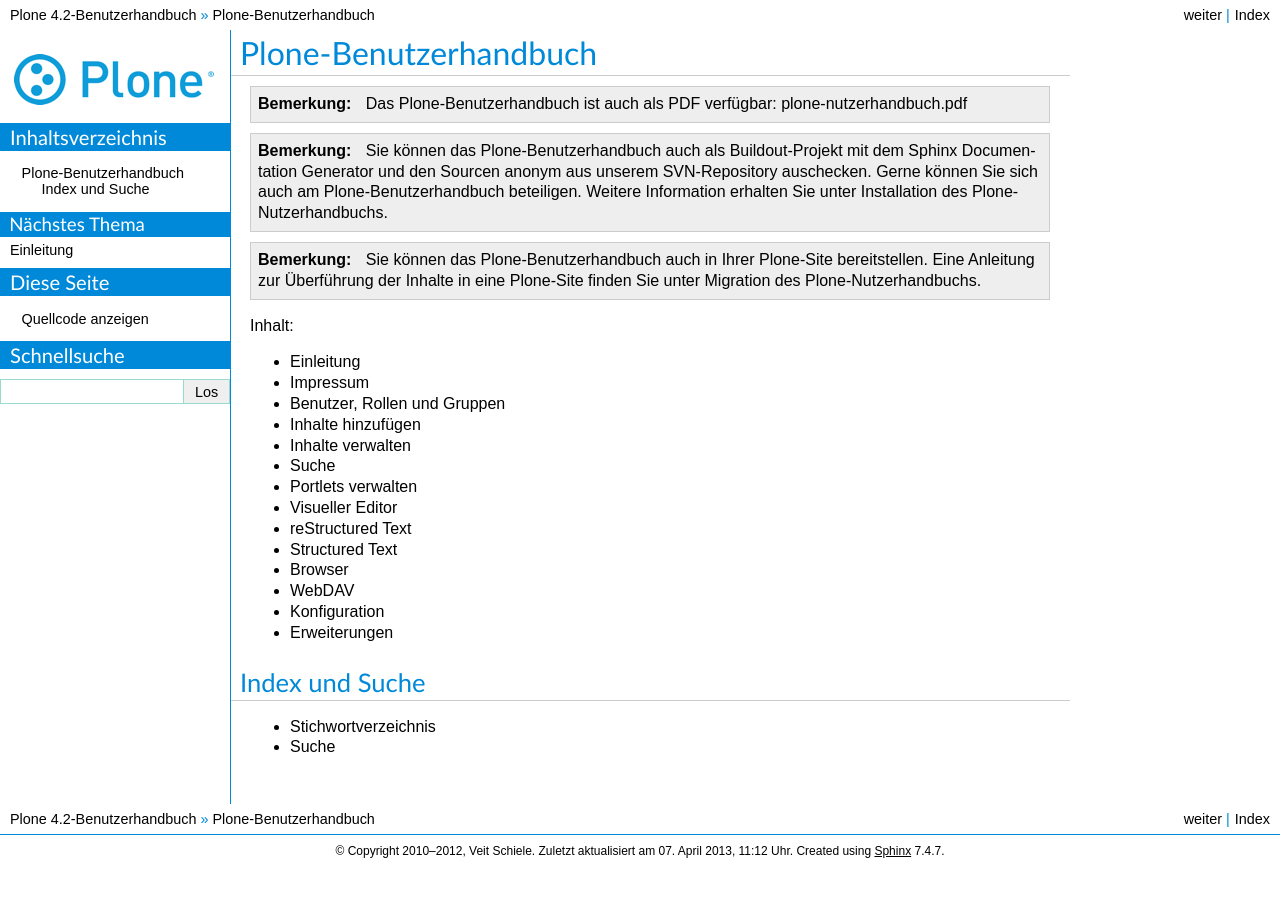
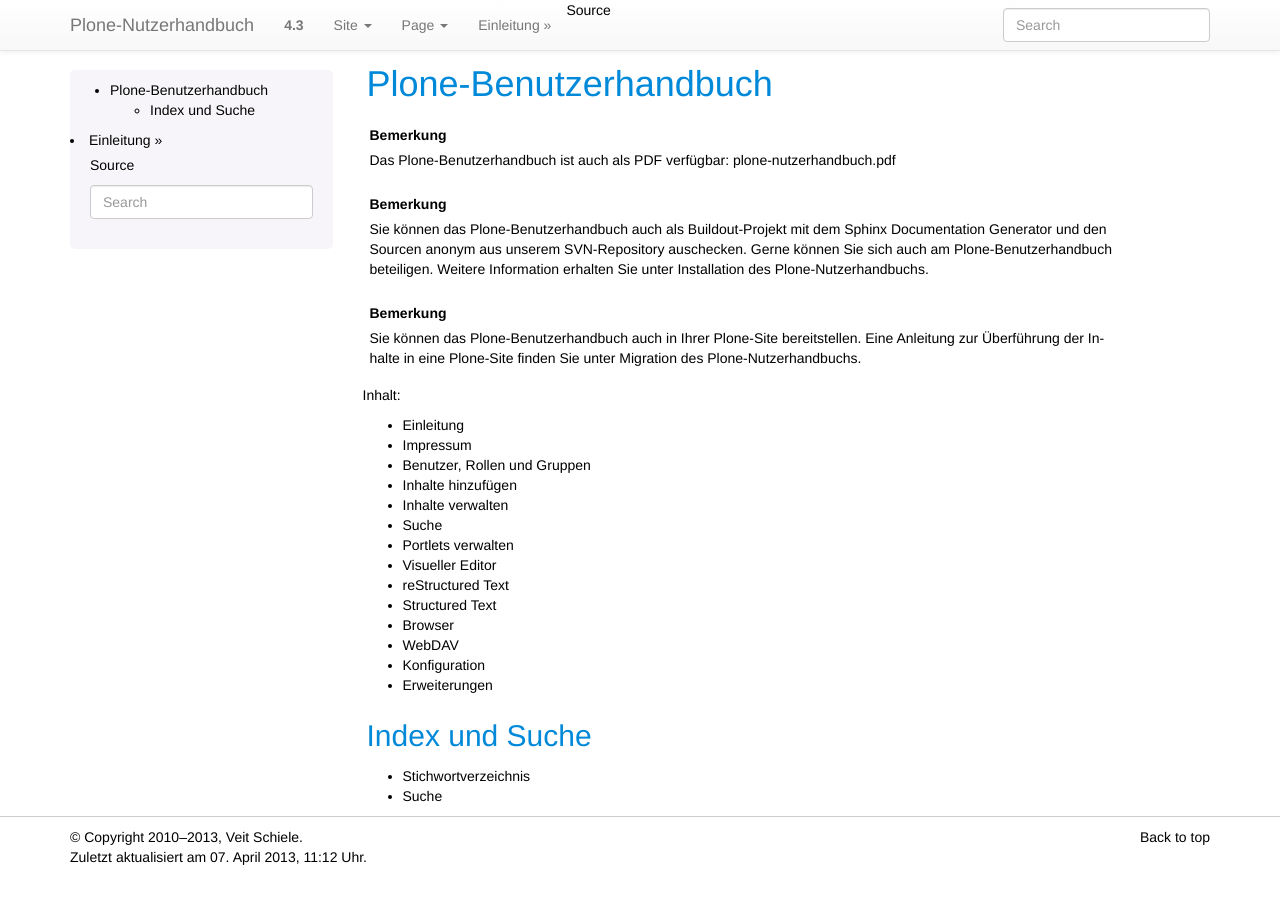
Before and after one commit to veit/plone-nutzerhandbuch, a Sphinx documentation site: the page built from source/index.rst, in a window 1280 px wide. Built offline with Sphinx 7.4.7, drawn with Linux system fonts in a browser that asks for light colours; pages that are not in the unit, such as notebooks, are missing from menus.

Commit message:
Updated to Plone 4.3

```diff
--- a/source/conf.py
+++ b/source/conf.py
@@ -1,6 +1,6 @@
 # -*- coding: utf-8 -*-
 #
-# Plone-Nutzerhandbuch documentation build configuration file, created by
+# Plone-Nutzerhandbuch build configuration file, created by
 # sphinx-quickstart on Mon Sep  6 13:40:49 2010.
 #
 # This file is execfile()d with the current directory set to its containing dir.
@@ -16,9 +16,12 @@
 # If extensions (or modules to document with autodoc) are in another directory,
 # add these directories to sys.path here. If the directory is relative to the
 # documentation root, use os.path.abspath to make it absolute, like shown here.
-#sys.path.append(os.path.abspath('.'))
+#sys.path.insert(0, os.path.abspath('.'))
 
 # -- General configuration -----------------------------------------------------
+
+# If your documentation needs a minimal Sphinx version, state it here.
+#needs_sphinx = '1.0'
 
 # Add any Sphinx extension module names here, as strings. They can be extensions
 # coming with Sphinx (named 'sphinx.ext.*') or your custom ones.
@@ -31,26 +34,27 @@
 source_suffix = '.rst'
 
 # The encoding of source files.
-#source_encoding = 'utf-8'
+#source_encoding = 'utf-8-sig'
 
 # The master toctree document.
 master_doc = 'index'
 
 # General information about the project.
 project = u'Plone-Nutzerhandbuch'
-copyright = u'2010–2012, Veit Schiele'
+copyright = u'2010–2013, Veit Schiele'
 
 # The version info for the project you're documenting, acts as replacement for
 # |version| and |release|, also used in various other places throughout the
 # built documents.
 #
 # The short X.Y version.
-version = '4.2'
+version = '4.3'
 # The full version, including alpha/beta/rc tags.
-release = '4.2'
+release = '4.3'
 
 # The language for content autogenerated by Sphinx. Refer to documentation
 # for a list of supported languages.
+#language = None
 language = 'de'
 
 # There are two options for replacing |today|: either, you set today to some
@@ -59,12 +63,9 @@
 # Else, today_fmt is used as the format for a strftime call.
 #today_fmt = '%B %d, %Y'
 
-# List of documents that shouldn't be included in the build.
-#unused_docs = []
-
-# List of directories, relative to source directory, that shouldn't be searched
-# for source files.
-exclude_trees = []
+# List of patterns, relative to source directory, that match files and
+# directories to ignore when looking for source files.
+exclude_patterns = []
 
 # The reST default role (used for this markup: `text`) to use for all documents.
 #default_role = None
@@ -89,9 +90,9 @@
 
 # -- Options for HTML output ---------------------------------------------------
 
-# The theme to use for HTML and HTML Help pages.  Major themes that come with
-# Sphinx are currently 'default' and 'sphinxdoc'.
-html_theme = 'default'
+# The theme to use for HTML and HTML Help pages.  See the documentation for
+# a list of builtin themes.
+html_theme = 'bootstrap'
 
 # Theme options are theme-specific and customize the look and feel of a theme
 # further.  For a list of options available for each theme, see the
@@ -99,19 +100,18 @@
 #html_theme_options = {}
 
 # Add any paths that contain custom themes here, relative to this directory.
-#html_theme_path = []
+html_theme_path = ['_themes']
 
 # The name for this set of Sphinx documents.  If None, it defaults to
 # "<project> v<release> documentation".
 #html_title = None
-html_title = "Plone 4.2-Benutzerhandbuch"
 
 # A shorter title for the navigation bar.  Default is the same as html_title.
 #html_short_title = None
 
 # The name of an image file (relative to this directory) to place at the top
 # of the sidebar.
-html_logo = '_static/logo.png'
+#html_logo = None
 
 # The name of an image file (within the static path) to use as favicon of the
 # docs.  This file should be a Windows icon file (.ico) being 16x16 or 32x32
@@ -139,24 +139,30 @@
 #html_additional_pages = {}
 
 # If false, no module index is generated.
-#html_use_modindex = True
+#html_domain_indices = True
 
 # If false, no index is generated.
-#html_use_index = True
+html_use_index = True
 
 # If true, the index is split into individual pages for each letter.
-#html_split_index = False
+#html_split_index = True
 
 # If true, links to the reST sources are added to the pages.
-#html_show_sourcelink = True
+html_show_sourcelink = True
+
+# If true, "Created using Sphinx" is shown in the HTML footer. Default is True.
+html_show_sphinx = False
+
+# If true, "(C) Copyright ..." is shown in the HTML footer. Default is True.
+#html_show_copyright = True
 
 # If true, an OpenSearch description file will be output, and all pages will
 # contain a <link> tag referring to it.  The value of this option must be the
 # base URL from which the finished HTML is served.
 #html_use_opensearch = ''
 
-# If nonempty, this is the file name suffix for HTML files (e.g. ".xhtml").
-#html_file_suffix = ''
+# This is the file name suffix for HTML files (e.g. ".xhtml").
+#html_file_suffix = None
 
 # Output file base name for HTML help builder.
 htmlhelp_basename = 'Plone-Nutzerhandbuch'
@@ -164,11 +170,16 @@
 
 # -- Options for LaTeX output --------------------------------------------------
 
-# The paper size ('letter' or 'a4').
-latex_paper_size = 'a4'
+latex_elements = {
+# The paper size ('letterpaper' or 'a4paper').
+#'papersize': 'letterpaper',
 
 # The font size ('10pt', '11pt' or '12pt').
-latex_font_size = '8pt'
+#'pointsize': '10pt',
+
+# Additional stuff for the LaTeX preamble.
+#'preamble': '',
+}
 
 # Grouping the document tree into LaTeX files. List of tuples
 # (source start file, target name, title, author, documentclass [howto/manual]).
@@ -179,17 +190,54 @@
 
 # The name of an image file (relative to this directory) to place at the top of
 # the title page.
-latex_logo = '_static/logo.png'
+#latex_logo = None
 
 # For "manual" documents, if this is true, then toplevel headings are parts,
 # not chapters.
 #latex_use_parts = False
 
-# Additional stuff for the LaTeX preamble.
-latex_preamble = open('_static/options.tex').read()
+# If true, show page references after internal links.
+#latex_show_pagerefs = False
+
+# If true, show URL addresses after external links.
+#latex_show_urls = False
 
 # Documents to append as an appendix to all manuals.
 #latex_appendices = []
 
 # If false, no module index is generated.
-#latex_use_modindex = True
+#latex_domain_indices = True
+
+
+# -- Options for manual page output --------------------------------------------
+
+# One entry per manual page. List of tuples
+# (source start file, name, description, authors, manual section).
+man_pages = [
+    ('index', 'Plone-Nutzerhandbuch', u'Plone-Nutzerhandbuch',
+     [u'Veit Schiele'], 1)
+]
+
+# If true, show URL addresses after external links.
+#man_show_urls = False
+
+
+# -- Options for Texinfo output ------------------------------------------------
+
+# Grouping the document tree into Texinfo files. List of tuples
+# (source start file, target name, title, author,
+#  dir menu entry, description, category)
+texinfo_documents = [
+  ('index', 'Plone-Nutzerhandbuch', u'Plone-Nutzerhandbuch',
+   u'Veit Schiele', 'Plone-Nutzerhandbuch', 'Plone-Nutzerhandbuch',
+   'Miscellaneous'),
+]
+
+# Documents to append as an appendix to all manuals.
+#texinfo_appendices = []
+
+# If false, no module index is generated.
+#texinfo_domain_indices = True
+
+# How to display URL addresses: 'footnote', 'no', or 'inline'.
+#texinfo_show_urls = 'footnote'
```
